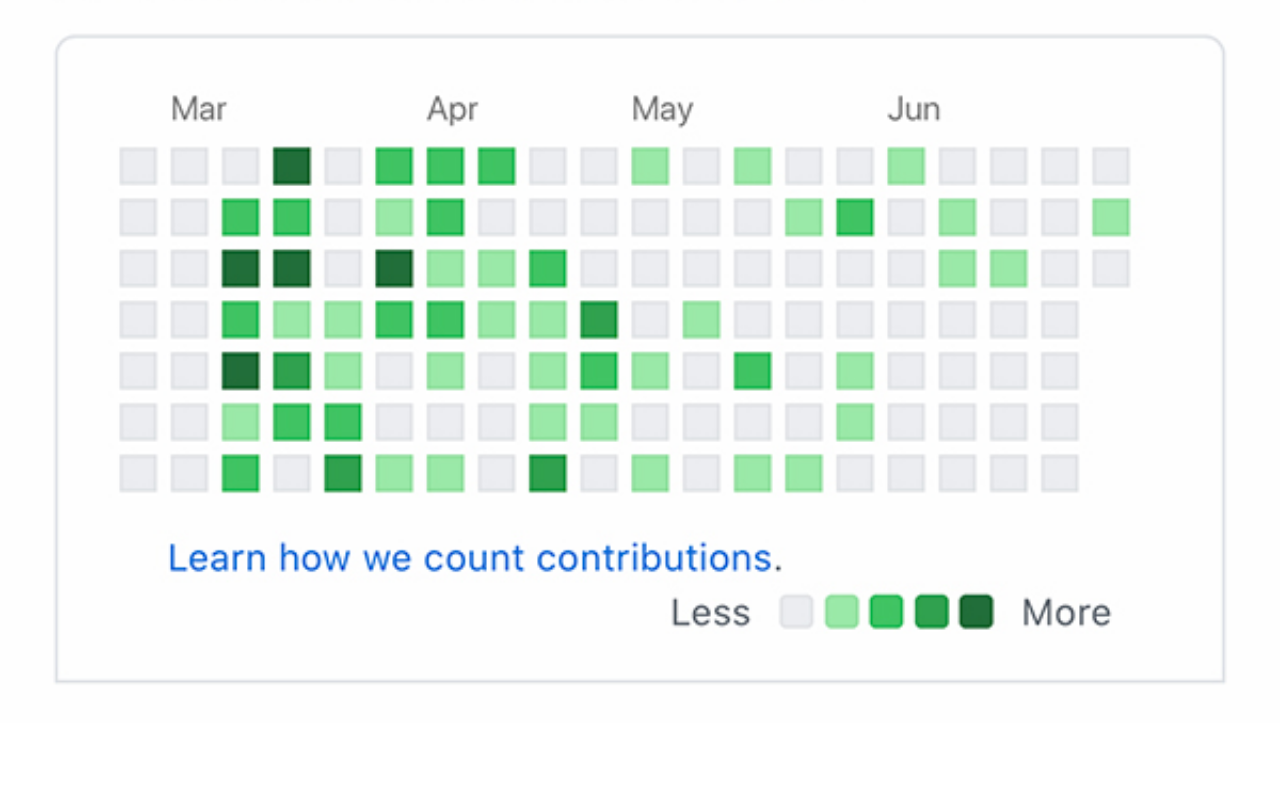
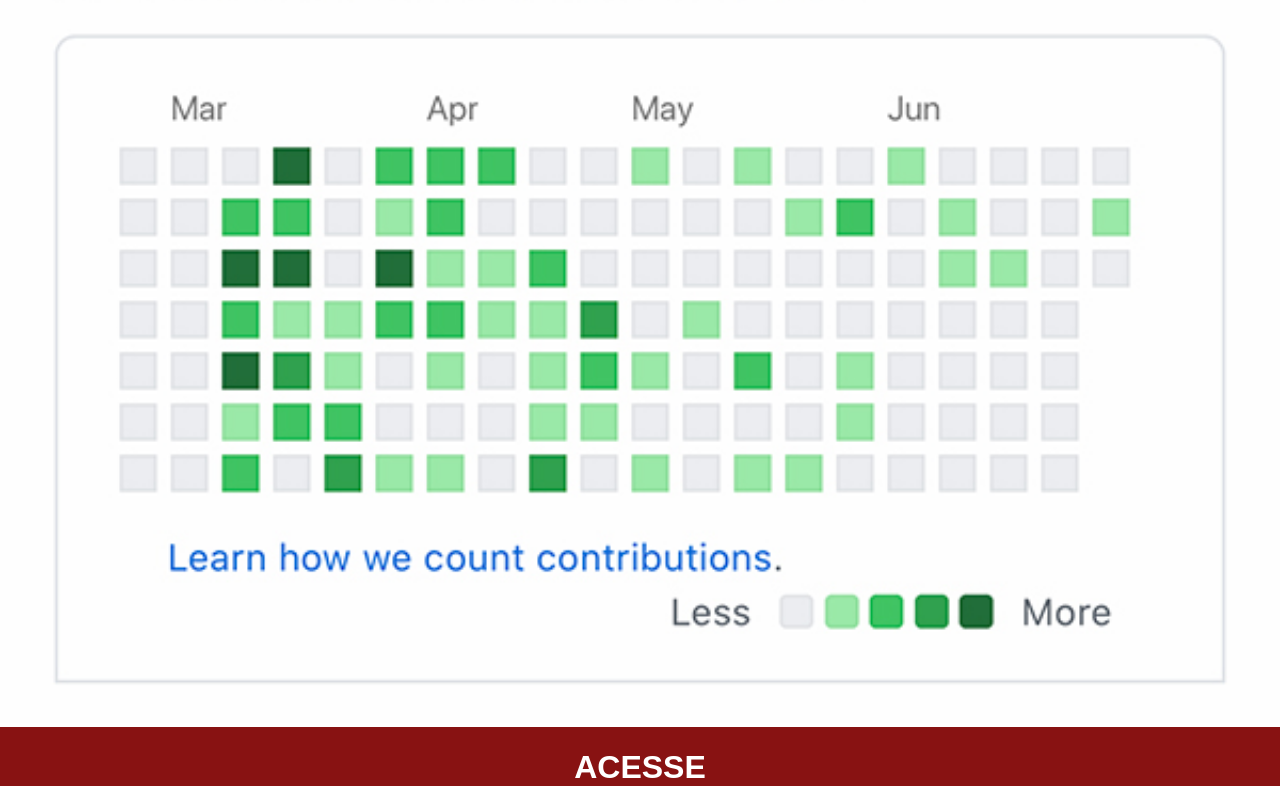
Before and after one commit to Pssiqueira/PROJETOS-HTML-E-CSS, a plain HTML site: page desafio13/github.html in a window 1280 px wide. Shown: the part 4009-4795 px from the top of the page. Before the commit the page ends 4736 px from the top, so only its background shows below. Drawn offline with Linux system fonts and the light colour scheme.

Commit message:
att projeto

```diff
--- a/desafio13/github.html
+++ b/desafio13/github.html
@@ -16,14 +16,28 @@
 
 
         }
-        div{
+        body::-webkit-scrollbar{
+            width: 0;
+            height: 0;
+        }
+        button{
+        background-color: rgba(129, 3, 3, 0.938);
+        color: white;
+        width: 100%;
+        height: 59px;
+        font-weight: bolder;
+        font-size: 1rem;
+        font-family: Arial, Helvetica, sans-serif;
+        margin-top: 0;
+        border: none;
+    }
 
-        }
     </style>
 </head>
 <body>
-    <div>
+
         <img src="./imagens/tela-github.jpg" alt="">
-    </div>
+        <button><h1>ACESSE</h1></button>
+
 </body>
 </html>
--- a/desafio13/style.css
+++ b/desafio13/style.css
@@ -15,14 +15,13 @@ body{
 }
 iframe{
     position: absolute;
-    background: black url(./imagens/tela-home.jpg) center center no-repeat fixed;
-    background-size: cover;
+    padding: 0;
     width: 270px;
     height: 474px;
-    background-color: aqua;
     top: 50%;
     left: 50%;
     transform: translate(-57%, -50%);
+
 
 }
 
```
Also changed, not shown: desafio13/facebook.html (+17 -0 lines), desafio13/index.html (+1 -1 lines), desafio13/instagram.html (+18 -1 lines), desafio13/telainicial.html (added, +24 -0 lines), desafio13/twiter.html (+18 -0 lines), desafio13/youtube.html (+25 -2 lines).
